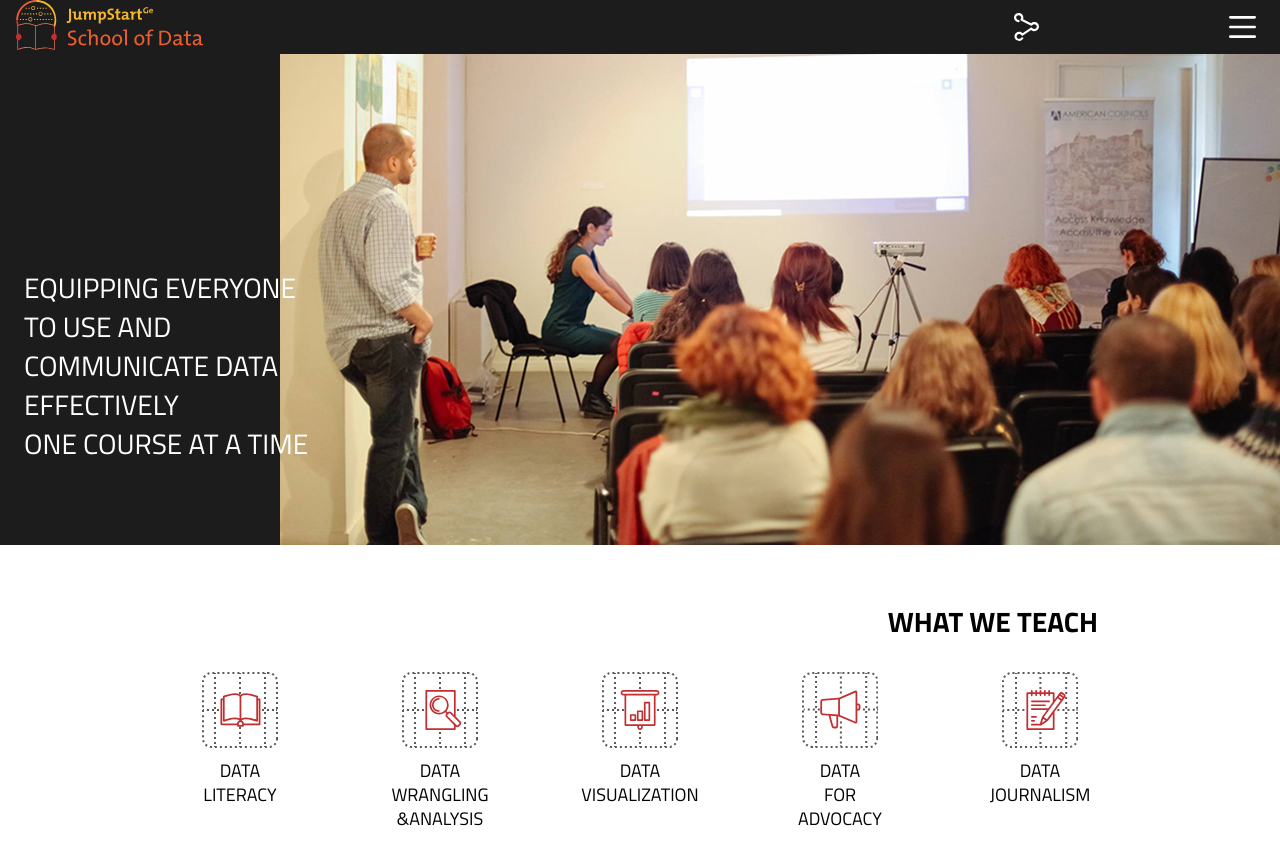
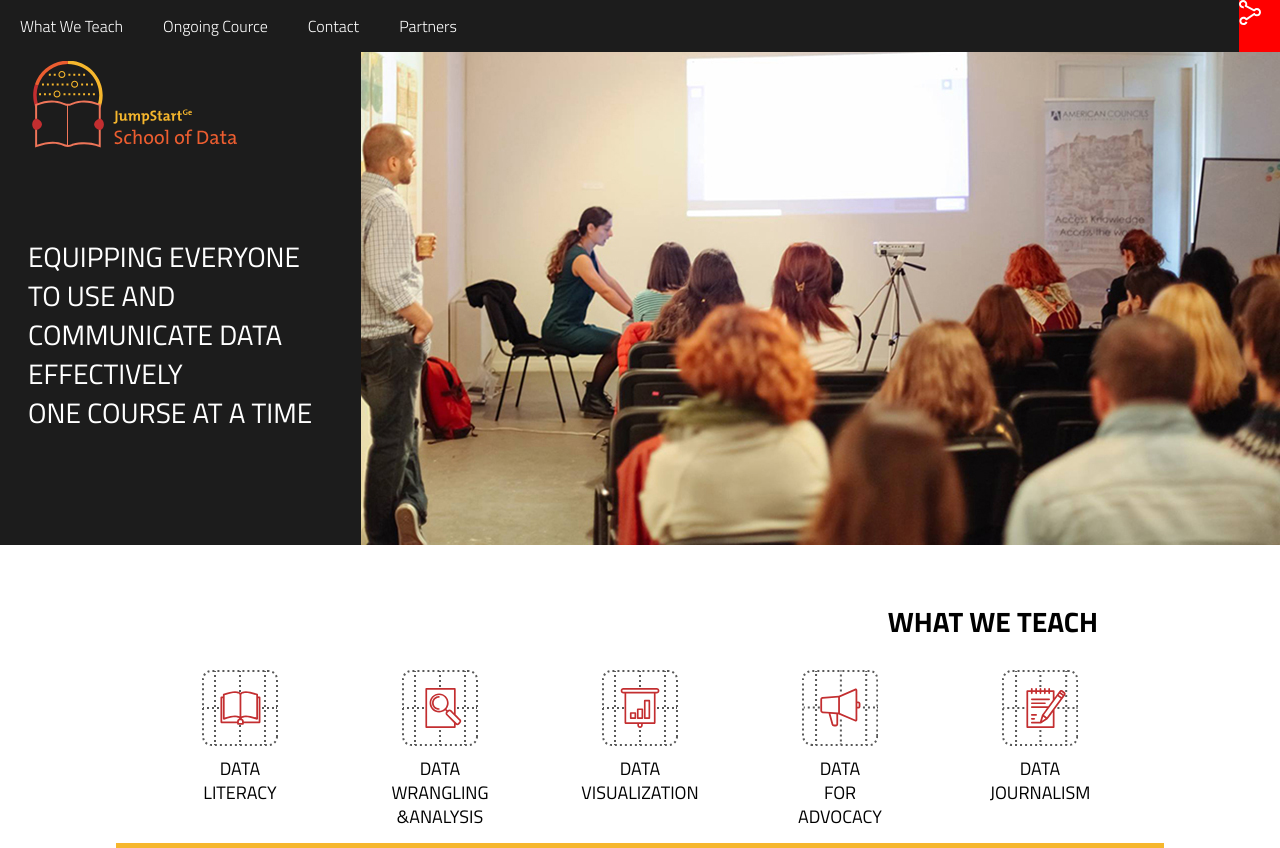
Before and after one commit to JumpStartGeorgia/School-of-Data, a plain HTML site: page index.html in a window 1280 px wide. Shown: the top 848 px of the page. Drawn offline with nearby package versions, Linux system fonts and the light colour scheme.

Commit message:
bugs fixing

```diff
--- a/index.html
+++ b/index.html
@@ -11,34 +11,38 @@
 	<body>
 		<header>
 			<div id="nav">
+				<nav id="menu-items">
+					<ul>
+						<li><a href="#what">What We Teach</a></li>
+						<li><a href="#ongoing">Ongoing Cource</a></li>
+						<li><a href="#contact">Contact</a></li>
+						<li><a href="#partners">Partners</a></li>
+					</ul>
+				</nav>
 				<div id="logo">
-					<img src="images/logo_mobile.svg" alt="JumpStart School of Data logo">
+					<img src="images/logo_mobile.svg" alt="JumpStart School of Data logo" id="mobile-logo">
 				</div>
 				<nav id="mobile">
 					<div id="share">
 						<a class="share-menu-toggle">
-							<img src="images/share.svg" alt="share" align="right">
+							<img src="images/share.svg" alt="share" align="right" />
 						</a>
 					</div>
 					<div id="menu">
 						<a href="javascript:;">
-							<img src="images/hamburger.svg" alt="menu" align="right">
+							<img src="images/hamburger.svg" alt="menu" align="right" />
 						</a>
 					</div>
 				</nav>
-				<nav id="menu-items">
-					<div class="drop-menu">
-						<ul>
-							<li><a href="#what">What We Teach</a></li>
-							<li><a href="#ongoing">Ongoing Cource</a></li>
-							<li><a href="#contact">Contact</a></li>
-							<li><a href="#partners">Partners</a></li>
-						</ul>
+			</div>
+			<div id="presentation">
+				<div id="cover"></div>
+				<div class="inner">
+					<div>
+						<img src="images/logo.svg" alt="JumpStart School of Data logo" id="desktop-logo">
+						<p>EQUIPPING EVERYONE TO USE AND COMMUNICATE DATA EFFECTIVELY<br>ONE COURSE AT A TIME</p>
 					</div>
-				</nav>
-			</div>
-			<div class="inner">
-				<p>EQUIPPING EVERYONE TO USE AND COMMUNICATE DATA EFFECTIVELY<br>ONE COURSE AT A TIME</p>
+				</div>
 			</div>
 		</header>
 
--- a/main.css
+++ b/main.css
@@ -27,11 +27,8 @@ span {
 	font-family: 'titilliumlight';
 	}
 
-header {
-	background: #1c1c1c url('images/header.jpg') no-repeat center;
-	/*background-size: cover; */
-	height: 545px;
-	position: relative;
+ul {
+	margin: 0px;
 	}
 
 #nav {
@@ -50,6 +47,10 @@ header {
 	flex-basis: 60%;
 	float: left;
 	margin: 0em 1em;
+	}
+
+#desktop-logo {
+	display: none;
 	}
 
 #mobile{
@@ -102,31 +103,40 @@ body.menu-active #menu-items {
 	display: block;
 	}
 
-.drop-menu {
+#menu-items {
 	width: 100%;
 	}
 
-.drop-menu ul {
+#menu-items ul {
 	list-style: inside none none;
 	margin-top:0;
 	padding: 0px 20px;
 	text-align: center;
 	}
 
-.drop-menu > ul > li {
+#menu-items > ul > li {
 	margin-top:0;
 	border-top:1px solid #3c3c3c;
 	position:relative;
 	}
 
-.drop-menu > ul > li a {
+#menu-items > ul > li a {
 	color: white;
 	cursor: pointer;
 	text-decoration: none;
-	font-size: 1em;
+	font-size: 1.2em;
 	font-family: 'titilliumregular';
 	display: block;
-	padding:10px 30px;
+	padding:15px 30px;
+	}
+
+#presentation {
+	position: relative;
+	}
+
+#cover {
+	background: #1c1c1c url('images/header.jpg') no-repeat center;
+	height: 545px;
 	}
 
 .inner {
@@ -134,8 +144,12 @@ body.menu-active #menu-items {
 	flex-direction: column;
 	justify-content: flex-end;
 	align-items: center;
-    height: 90%;
-    padding: 0em 1.5em;
+    padding: 0em;
+    position: absolute;
+    top: 0px;
+    right: 0px;
+	left: 0px;
+	bottom: 0px;
 	}
 
 .inner p {
@@ -145,6 +159,7 @@ body.menu-active #menu-items {
 	color: white;
 	display: block;
 	max-width: 500px;
+	margin: 0em 1em 3em 1em;
 	}
 
 #what {
@@ -372,7 +387,7 @@ li img {
 	}
 
 #partners ul li {
-	margin: 15px 0px;
+	margin: 0px 0px 15px 0px;
 	}
 
 
@@ -381,11 +396,6 @@ li img {
 
 h1 {
 	font-size: 28px;
-	}
-
-#logo {
-	flex-basis: 66%;
-	margin: 0em 1.5em;
 	}
 
 #logo img {
@@ -437,12 +447,8 @@ h1 {
 	margin: 0px;
 	}
 
-#partners ul li {
-	margin: 15px 30px 15px 0px;
-	}
-
 #partners ul li:first-child {
-	margin: 15px 25px 15px 0px;
+	margin: 0px 25px 15px 0px;
 	flex-basis: 100%;
 	}
 
@@ -452,58 +458,98 @@ h1 {
 
 @media screen and (min-width: 1000px) {
 
-header {
-	background: #1c1c1c url('images/header.jpg') no-repeat right;
-	}
-
 #nav {
+	display: block;
 	height: auto;
 	background: #1c1c1c;
 	opacity: 1;
-	display: flex;
-	justify-content: space-between;
-	align-items: center;
-	flex-wrap: nowrap;
-	z-index: 6;
     position: absolute;
 	width: 100%;
+	float: right;
 	}
 
 #logo {
-	flex-basis: 60%;
-	float: left;
-	margin: 0em 1em;
+	width: 361px;
+	background: yellow;
+	flex-basis: initial;
 	}
 
-nav{
-	flex-basis: 40%;
-	margin: 0em 1.2em 0em 0em;
-	display: flex;
-	}
+#mobile {
+    margin: 0em;
+    display: inline-block;
+    height: 100%;
+    background: red;
+    height: 52px;
+    float: right;
+}
 
 #share {
-	flex-basis: 50%;
+	margin: 0em 1.2em 0em 0em;
 	}
 
 #menu {
-	flex-basis: 50%;
+	display: none;
 	}
 
 #share img {
-	width: 25px;
+	width: 22px;
 	}
 
-#menu img {
-	width: 27px;
+#logo img{
+	height: 87px;
+	}
+
+#mobile-logo {
+	display: none;
+	}
+
+#menu-items {
+	display: block;
+	position: relative;
+	top: 0px;
+	bottom: 0px;
+	left: auto;
+	right: 0px;
+	}
+
+#menu-items > ul > li {
+	border-top: none;
+	float: left;
+	text-align: left;
+	}
+
+#menu-items > ul > li a {
+	font-size: 1em;
+	font-family: 'titilliumlight';
+	display: inline-block;
+	padding: 0.9375em 0em;
+	margin-right: 2.5em;
+	}
+
+#cover {
+	background: #1c1c1c url('images/header.jpg') no-repeat right;
 	}
 
 .inner {
 	display: flex;
 	flex-direction: column;
 	justify-content: flex-end;
-	align-items: center;
-    padding: 0em 1.5em;
-    align-items: flex-start;
+	align-items: flex-start;
+	}
+
+.inner div {
+	background-color: #1c1c1c;
+	height: 100%;
+	display: flex;
+	align-items: flex-start;
+	flex-direction: column;
+	justify-content: space-around;
+	}
+
+#desktop-logo {
+	display: inline-block;
+	position: relative;
+	margin: 2em;
 	}
 
 .inner p {
@@ -514,7 +560,6 @@ nav{
 	text-align: left;
 	max-width: 305px;
 	}
-
 
 #partners h1 {
 	margin: 0px 85px 0px 0px;
@@ -538,3 +583,18 @@ nav{
 	}
 
 }
+
+
+/*
+@media screen and (min-width: 1088px) {
+
+#logo {
+	flex-basis: 25%;
+	}
+
+#menu-items {
+	flex-basis: 70%;
+	}
+
+}
+*/
```
Also changed, not shown: images/logo.svg (added).
